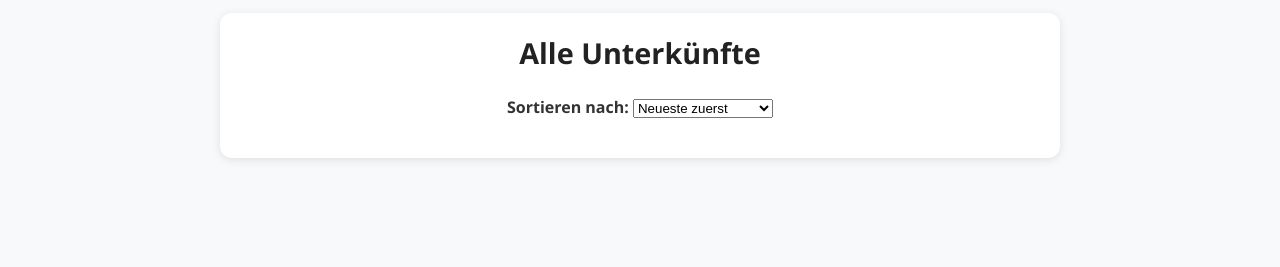
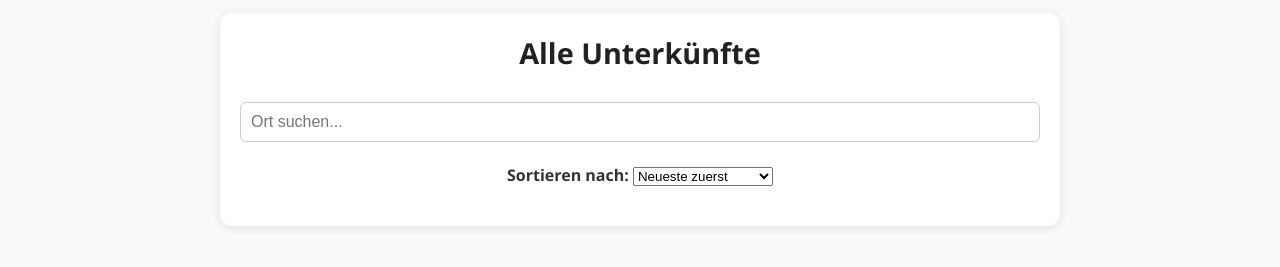
Before and after one commit to Dynasteshercules180/staywars, a plain HTML site: page index.html in a window 1280 px wide. Shown: the part 355-622 px from the top of the page. Drawn offline with nearby package versions, Linux system fonts and the light colour scheme; no server answers.

Commit message:
18052025 index.html

```diff
--- a/index.html
+++ b/index.html
@@ -10,12 +10,10 @@
 </head>
 <body>
 
-  <!-- Hero Header mit großem Logo -->
   <header class="hero">
     <img src="staywars-logo.png" alt="StayWars Logo" class="hero-image" />
   </header>
 
-  <!-- Login-Bereich -->
   <section id="auth">
     <h2>Login</h2>
     <input type="text" id="login-username" placeholder="Benutzername" />
@@ -24,12 +22,10 @@
     <p id="login-status" style="color:red;"></p>
   </section>
 
-  <!-- Unterkunftsformular -->
   <section id="form-section" style="display:none;">
     <h2>Unterkunft eintragen / bearbeiten</h2>
     <form id="accommodation-form" enctype="multipart/form-data">
       <input type="hidden" id="accommodation-id" />
-
       <input type="text" id="title" placeholder="Titel" required /><br />
       <textarea id="description" placeholder="Beschreibung"></textarea><br />
       <input type="text" id="location" placeholder="Ort" /><br />
@@ -39,19 +35,21 @@
       <input type="number" id="rooms" placeholder="Zimmeranzahl" /><br />
       <input type="number" id="bathrooms" placeholder="Badezimmeranzahl" /><br />
       <input type="text" id="link" placeholder="Link zur Unterkunft" /><br /><br />
-
       <label>Bilder hochladen (max. 4):</label><br />
       <input type="file" id="images" accept="image/*" multiple /><br /><br />
-
       <button type="submit">Speichern</button>
     </form>
   </section>
 
-  <!-- Unterkunftsliste -->
   <section id="accommodation-list">
     <h2>Alle Unterkünfte</h2>
 
-    <!-- 🎯 Sortier-Auswahl -->
+    <!-- Filter nach Ort -->
+    <div style="text-align:center; margin-bottom:10px;">
+      <input type="text" id="filter-location" placeholder="Ort suchen..." oninput="loadAccommodations()" />
+    </div>
+
+    <!-- Sortierauswahl -->
     <div style="text-align:center; margin-bottom:20px;">
       <label for="sort-options"><strong>Sortieren nach:</strong></label>
       <select id="sort-options" onchange="loadAccommodations()">
@@ -66,6 +64,5 @@
 
     <div id="accommodations"></div>
   </section>
-
 </body>
 </html>
```
